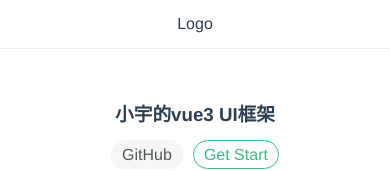
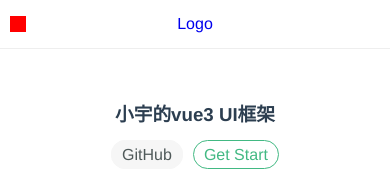
Before and after one commit to cxyxiaoyuyu/vue3-gulu, a Vue app: page /#/ in a window 390 px wide. Shown: the top 171 px of the page. Built offline with nearby package versions, Linux system fonts and the light colour scheme.

Commit message:
添加切换菜单栏的按钮

```diff
--- a/src/App.vue
+++ b/src/App.vue
@@ -8,7 +8,9 @@ import { ref, provide, inject } from 'vue'
 export default {
   name: 'App',
   setup(){
-    const asideVisible = ref(false)
+    let width = document.body.clientWidth
+
+    const asideVisible = ref(width > 500 ? false : true) // 如果是手机的话就显示菜单
     provide('asideVisible',asideVisible)
   },
   components: {
--- a/src/components/Topnav.vue
+++ b/src/components/Topnav.vue
@@ -1,12 +1,16 @@
 <template>
   <div class="topNav">
-    <div class="logo" @click="toggleAside">Logo</div>
+    <div class="logo">
+      <router-link to="/">Logo</router-link>
+    </div>
+
     <div class="menu">
       <ul>
         <li>菜单1</li>
         <li>菜单2</li>
       </ul>
     </div>
+    <div class="toggle" @click="toggleAside"></div>
   </div>
 </template>
 
@@ -32,6 +36,7 @@ export default {
   justify-content: space-between;
   align-items:center;
   padding: 15px 20px;
+  position: relative;
   .menu ul{
       display: flex;
       >li {
@@ -39,12 +44,25 @@ export default {
           margin-left: 20px;
       }
   }
+  .toggle {
+    position: absolute;
+    width: 16px;
+    height: 16px;
+    background: red;
+    left: 10px;
+    top: 50%;
+    transform: translateY(-8px);
+    display: none;
+  }
 
   @media (max-width: 500px){   // 页面宽度小于500px时隐藏菜单 并居中logo
       justify-content: center;
       >.menu {
           display: none;
       }
+      > .toggle {
+        display: block;
+      }
   }
 }
 </style>
--- a/src/views/Doc.vue
+++ b/src/views/Doc.vue
@@ -37,7 +37,7 @@ export default {
   aside {
     border: 1px solid red;
     padding: 20px 20px;
-    width: 220px;
+    width: 160px;
     text-align: left;
     ul {
       padding-top: 10px;
```
Lines whose indentation alone changed are shown as unchanged.
